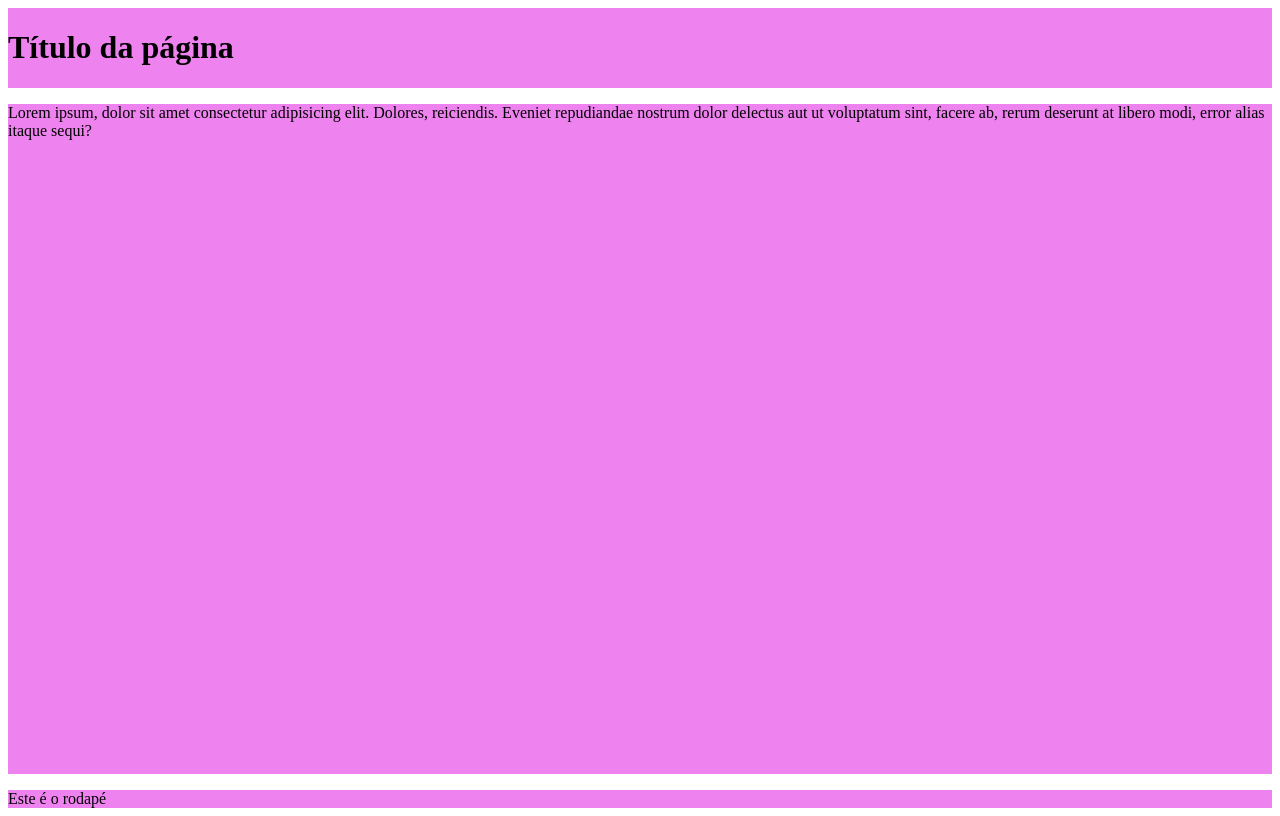
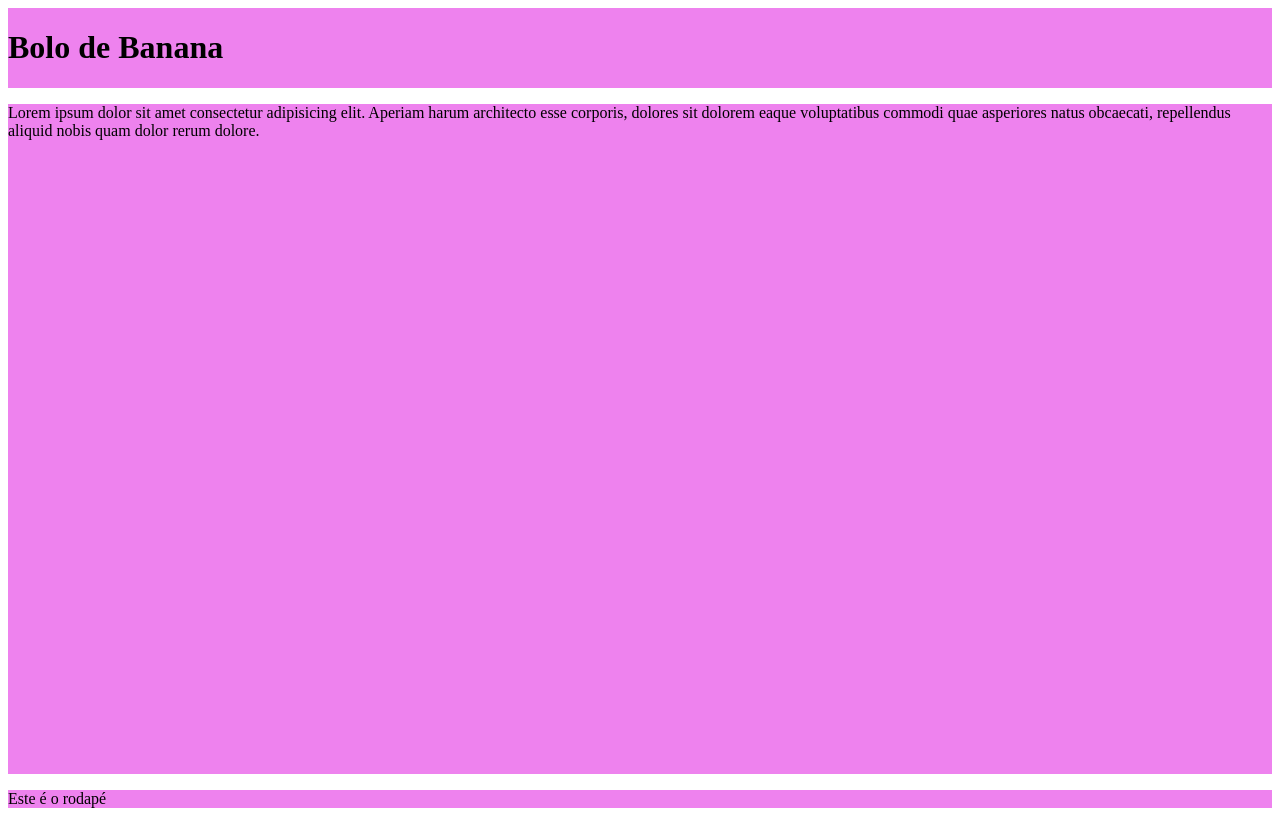
Before and after one commit to SantiagoMorais/versionamento-de-codigo, a plain HTML site: page index.html in a window 1280 px wide. Drawn offline with Linux system fonts and the light colour scheme.

Commit message:
mudança do título e do corpo da página

```diff
--- a/index.html
+++ b/index.html
@@ -8,10 +8,10 @@
 </head>
 <body>
     <header class="header">
-        <h1>Título da página</h1>
+        <h1>Bolo de Banana</h1>
     </header>
     <main class="main">
-        Lorem ipsum, dolor sit amet consectetur adipisicing elit. Dolores, reiciendis. Eveniet repudiandae nostrum dolor delectus aut ut voluptatum sint, facere ab, rerum deserunt at libero modi, error alias itaque sequi?
+        Lorem ipsum dolor sit amet consectetur adipisicing elit. Aperiam harum architecto esse corporis, dolores sit dolorem eaque voluptatibus commodi quae asperiores natus obcaecati, repellendus aliquid nobis quam dolor rerum dolore.
     </main>
     <footer class="footer">
         Este é o rodapé
```
